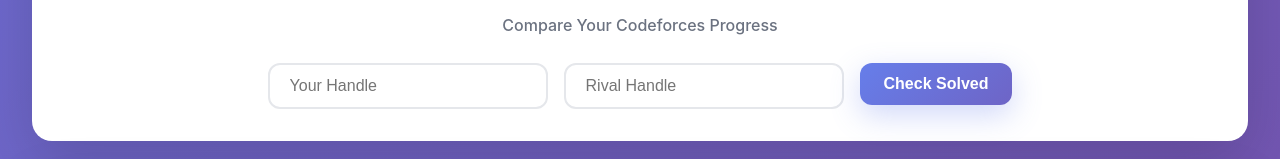
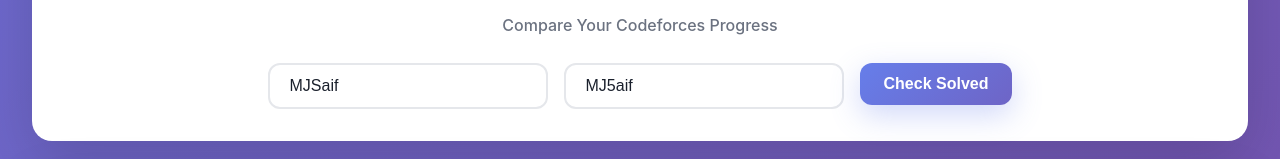
Before and after one commit to MJ5aif/RivalCF, a React (Vite) app: page / in a window 1280 px wide. Shown: the part 139-298 px from the top of the page. Built offline with nearby package versions, Linux system fonts and the light colour scheme.

Commit message:
Set default handles: MJSaif and MJ5aif

```diff
--- a/src/App.jsx
+++ b/src/App.jsx
@@ -5,8 +5,8 @@
 const RATINGS = [1600, 1700, 1800, 1900, 2000, 2100, 2200, 2300, 2400, 2500, 2600, 2700, 2800, 2900, 3000];
 
 function App() {
-  const [userHandle1, setUserHandle1] = useState('');
-  const [userHandle2, setUserHandle2] = useState('');
+  const [userHandle1, setUserHandle1] = useState('MJSaif');
+  const [userHandle2, setUserHandle2] = useState('MJ5aif');
   const [selectedRating, setSelectedRating] = useState(null);
   const [solvedByUser1, setSolvedByUser1] = useState(new Set());
   const [solvedByUser2, setSolvedByUser2] = useState(new Set());
```
